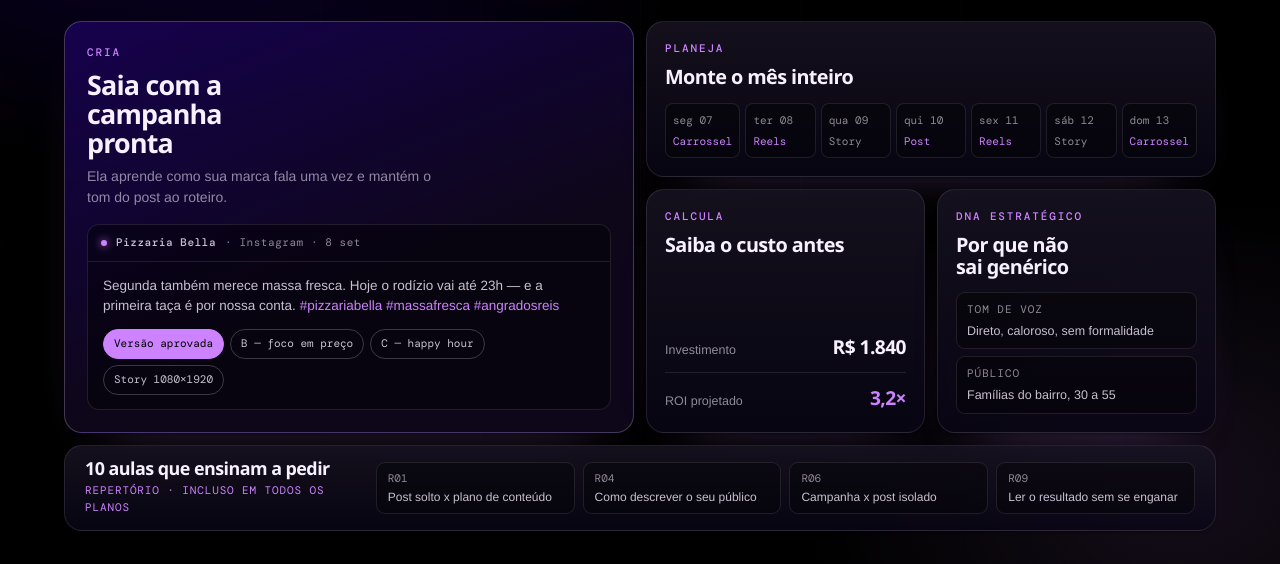
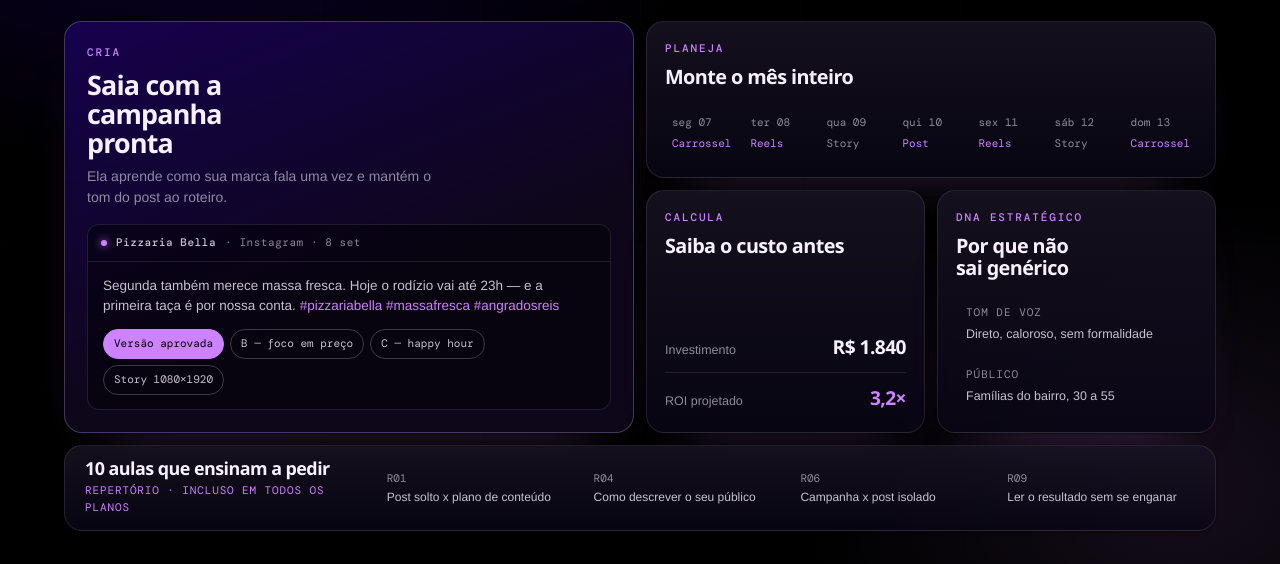
Before and after one commit to DigiThree-Products/landing-page-digiIA, a Next.js app: page / in a window 1280 px wide. Shown: the part 2939-3503 px from the top of the page. Built offline with nearby package versions, Linux system fonts and the light colour scheme; no server answers.

Commit message:
fix: remover borda e fundo dos dias, campos do DNA e aulas do repertorio

```diff
--- a/styles/recursos.css
+++ b/styles/recursos.css
@@ -287,9 +287,6 @@
 }
 .page #recursos .calendario li {
   padding: 8px 7px;
-  border: 1px solid var(--rule);
-  border-radius: 8px;
-  background: rgba(0, 0, 0, 0.4);
 }
 .page #recursos .calendario b {
   display: block;
@@ -354,9 +351,6 @@
 }
 .page #recursos .campos > div {
   padding: 8px 10px;
-  border: 1px solid var(--rule);
-  border-radius: 9px;
-  background: rgba(0, 0, 0, 0.4);
 }
 .page #recursos .campos dt {
   font-family: var(--font-mono);
@@ -400,9 +394,6 @@
 .page #recursos .aulas li {
   flex: 1;
   padding: 8px 11px;
-  border: 1px solid var(--rule);
-  border-radius: 9px;
-  background: rgba(0, 0, 0, 0.36);
   color: var(--paper-80);
   font-size: 12px;
   line-height: 1.35;
```
